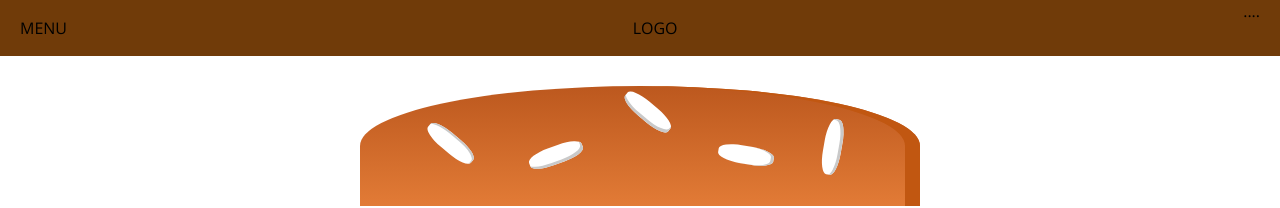
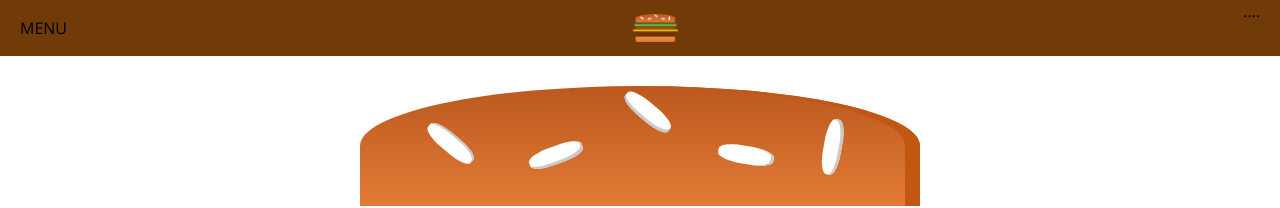
Before and after one commit to olaassem/burgerbuilder, a React app: page / in a window 1280 px wide. Shown: the top 208 px of the page. Built offline with nearby package versions, Linux system fonts and the light colour scheme.

Commit message:
adds logo

```diff
--- /dev/null
+++ b/src/components/Logo/Logo.css
@@ -0,0 +1,10 @@
+.Logo {
+    padding: 8px;
+    height: 80%;
+    box-sizing: border-box;
+    border-radius: 5px;
+}
+
+.Logo img {
+    height: 100%;
+}
--- /dev/null
+++ b/src/components/Logo/Logo.js
@@ -0,0 +1,12 @@
+import React from 'react';
+
+import classes from './Logo.css';
+import burgerLogo from '../../assets/imgs/burger-logo.png';
+
+const logo = () => (
+    <div className={classes.Logo}>
+        <img src={burgerLogo} alt="MyBurger"/>
+    </div>
+);
+
+export default logo;
--- a/src/components/Navigation/Toolbar/Toolbar.js
+++ b/src/components/Navigation/Toolbar/Toolbar.js
@@ -1,11 +1,12 @@
 import React from 'react';
 
 import classes from '../Toolbar/Toolbar.css';
+import Logo from '../../Logo/Logo';
 
 const toolbar = (props) => (
     <header className={classes.Toolbar}>
         <div>MENU</div>
-        <div>LOGO</div>
+        <Logo />
         <nav>
             ....
         </nav>
```
Also changed, not shown: src/assets/imgs/burger-logo.png (added).
